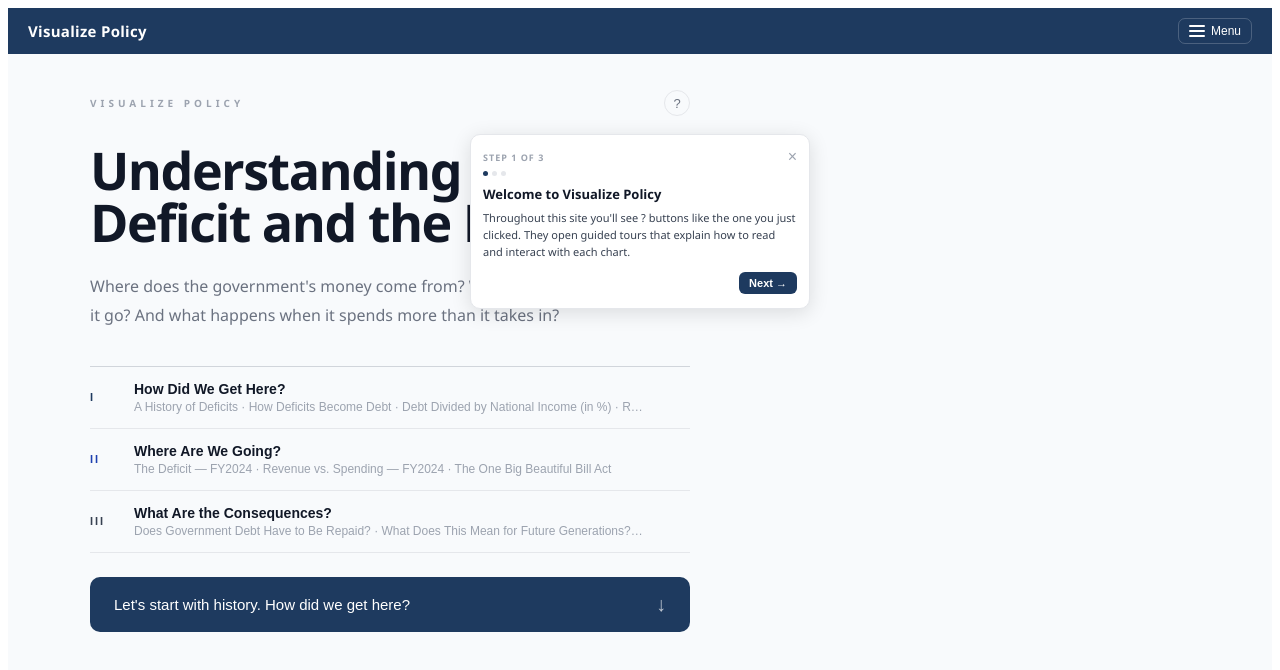
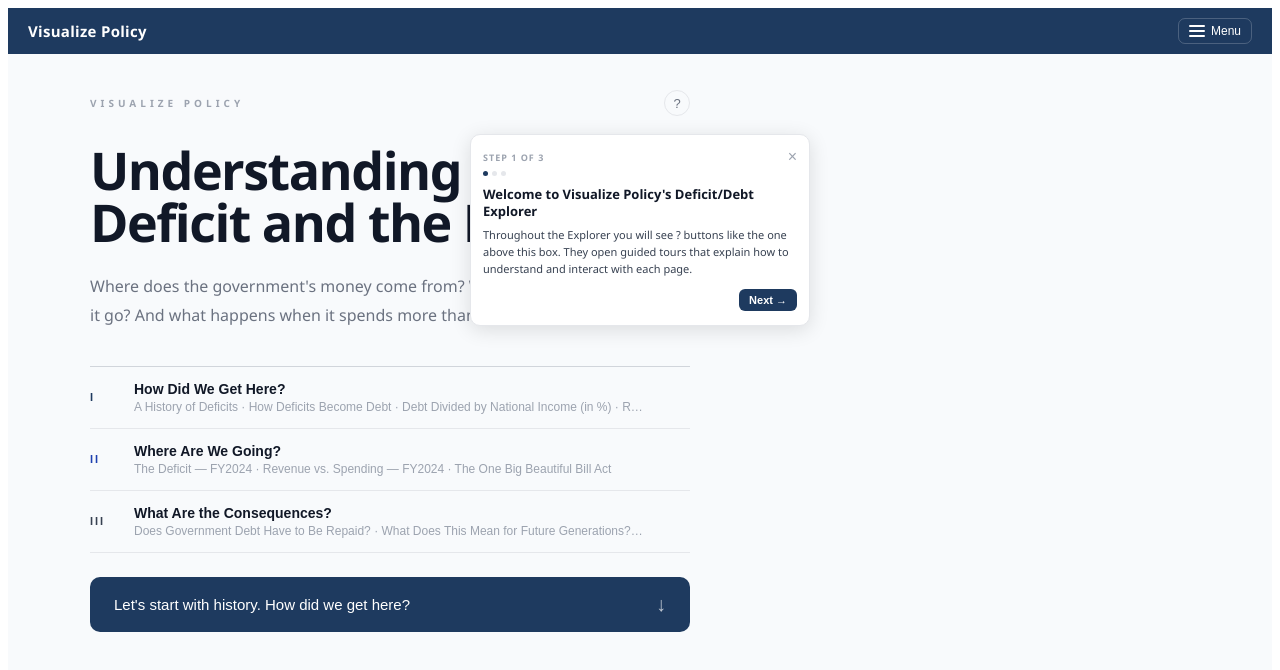
Before and after one commit to rdhyee/OBBB-Dashboard, a React (Vite) app in the folder viz/: page / in a window 1280 px wide. Shown: the top 670 px of the page. Built offline with nearby package versions, Linux system fonts and the light colour scheme.

Commit message:
tour element no longer auto pops up + first page tour element changes

```diff
--- a/viz/src/App2.jsx
+++ b/viz/src/App2.jsx
@@ -315,7 +315,7 @@ function Legend({ sources, hoveredCat, setHoveredCat }) {
 var TOUR_CONFIGS = {
   // Page 0 — Intro
   0: [
-    { title: "Welcome to Visualize Policy", body: "Throughout this site you'll see ? buttons like the one you just clicked. They open guided tours that explain how to read and interact with each chart." },
+    { title: "Welcome to Visualize Policy's Deficit/Debt Explorer", body: "Throughout the Explorer you will see ? buttons like the one above this box. They open guided tours that explain how to understand and interact with each page." },
     { title: "Move forward with the question boxes", body: "At the bottom of each page is a question box. Click it to advance to the next page — each question leads naturally into the next topic." },
     { title: "Jump anywhere with the menu", body: "The Menu button in the top-right lets you jump to any page directly. It shows all three sections and every page within them." },
   ],
@@ -457,7 +457,7 @@ function Tour({ steps, onDone }) {
 function useTour(pageIndex) {
   var steps = TOUR_CONFIGS[pageIndex] || null;
   var hasTour = !!steps;
-  var _show = useState(hasTour);
+  var _show = useState(pageIndex === 0 && hasTour);
   var show = _show[0]; var setShow = _show[1];
   function done()   { setShow(false); }
   function reopen() { setShow(true); }
```
